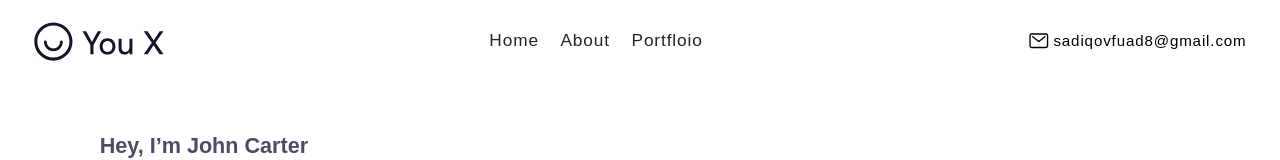
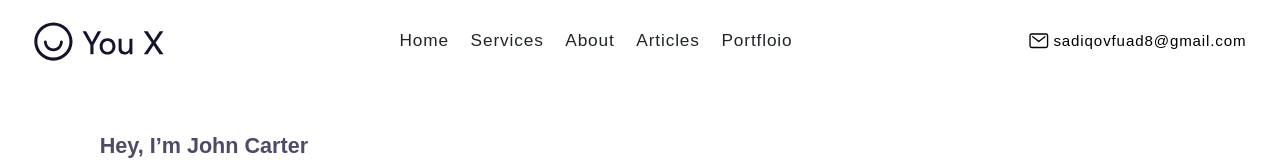
Before and after one commit to Fuad303/Portfolio-2, a React (Create React App) app: page / in a window 1280 px wide. Shown: the top 160 px of the page. Built offline with nearby package versions, Linux system fonts and the light colour scheme.

Commit message:
adding navbar list

```diff
--- a/src/App.css
+++ b/src/App.css
@@ -16,6 +16,7 @@
 .navbar-list ul{
     display: flex;
     column-gap: 2rem;
+    cursor: pointer;
 }
 .navbar-list ul li:hover{
     color: var(--bg-secondary);
@@ -278,6 +279,10 @@
 .swiper-title img{
     width: 25rem;
 }
+.swiper-wrapper:hover .swiper-item:not(:hover){
+    filter: opacity(0.5);
+    transition: 0.4s all;
+}
 .swiper-item img{
     width: 100%;
     height: 34rem;
@@ -339,7 +344,7 @@
     }
     .navbar-email,
     .mob-navbar-email{
-        top: 20.5rem !important;
+        top: 27.1rem !important;
         padding-bottom: 1rem;
         width: 100%;
     }
@@ -350,7 +355,7 @@
     }
     .mob-bg{
         width: 100%;
-        height: 27rem;
+        height: 32rem;
         background-color: var(--white);
         position: absolute;
         z-index: -1;
--- a/src/App.js
+++ b/src/App.js
@@ -7,18 +7,38 @@ import Services from './Components/Services'
 import About from './Components/About'
 import Articles from './Components/Articles'
 import Carousel from './Components/Carousel'
+import { useRef } from 'react'
 
 function App() {
+  const home = useRef(null)
+  const services = useRef(null)
+  const about = useRef(null)
+  const articles = useRef(null)
+  const portfolio = useRef(null)
+
+  const scrollToSection = (elementRef) =>{
+    window.scrollTo({
+      top: elementRef.current.offsetTop,
+      behavior: "smooth",
+    });
+  };
   return (
     <div className="App">
       <div className='container'>
-        <Navbar/>
-        <Hero/>
-        <Services title="My skills" />
-        <About/>
+        <div ref={home}>
+        <Navbar
+          scrollHome={() => scrollToSection(home)}
+          scrollServices={() => scrollToSection(services)}
+          scrollAbout={() => scrollToSection(about)}
+          scrollArticles={() => scrollToSection(articles)}
+          scrollPortfolio={() => scrollToSection(portfolio)}
+        /></div>
+        <Hero />
+        <div ref={services}><Services title="My skills" /></div>
+        <div ref={about}><About/></div>
         <SocialMedia title="Take a look at my resume"/>
-        <Articles/>
-        <Carousel/>
+        <div ref={articles}><Articles/></div>
+        <div ref={portfolio}><Carousel/></div>
       </div>
     </div>
   )
--- a/src/Components/Carousel.jsx
+++ b/src/Components/Carousel.jsx
@@ -17,7 +17,8 @@ export default function Carousel() {
       Take a look at my design portfolio
       <img src={heroImg} alt="" />
     </div>
-    <Swiper
+    <div className="swiper-wrapper">
+    <Swiper className='swiper-wrapper'
       // install Swiper modules
 
       modules={[Navigation, A11y]}
@@ -45,10 +46,13 @@ export default function Carousel() {
         </div>
         <div className="carousel-title">Meme generator</div>
         <div className="carousel-text">
+          <p>
           A meme generator website allows users to create
           and share their own memes by providing a library of
           popular meme templates, along with the ability
           to add custom text and images.
+          </p>
+
         </div>
         <a href='https://random-meme.netlify.app' className="carousel-link">Get to details <ion-icon name="arrow-forward-outline"></ion-icon></a>
       </SwiperSlide>
@@ -58,10 +62,12 @@ export default function Carousel() {
         </div>
         <div className="carousel-title">Waste Money</div>
         <div className="carousel-text">
+          <p>
           A simple waste money website would allow users to
           input their spending habits and budget, then
           provide suggestions on where they can cut back
           or optimize their spending in order to save money.
+          </p>
         </div>
         <a href='https://waste-money.netlify.app' className="carousel-link">Get to details <ion-icon name="arrow-forward-outline"></ion-icon></a>
       </SwiperSlide>
@@ -71,11 +77,13 @@ export default function Carousel() {
         </div>
         <div className="carousel-title">Encryption System</div>
         <div className="carousel-text">
+          <p>
           An encryption website that supports base-32,
           Caesar, and reverse encryption methods would
           allow users to securely encode their text
           messages or files using a variety of different
           techniques.
+          </p>
         </div>
         <a href='http://encryption.cf/' className="carousel-link">Get to details <ion-icon name="arrow-forward-outline"></ion-icon></a>
       </SwiperSlide>
@@ -85,13 +93,16 @@ export default function Carousel() {
         </div>
         <div className="carousel-title">Dentist Website</div>
         <div className="carousel-text">
+          <p>
           A dentist website is a website that provides
           information about a dental practice and
           the services they offer.
+          </p>
         </div>
         <a href='https://saaf.netlify.app' className="carousel-link">Get to details <ion-icon name="arrow-forward-outline"></ion-icon></a>
       </SwiperSlide>
     </Swiper>
+    </div>
     </>
   );
 };
--- a/src/Components/Navbar.jsx
+++ b/src/Components/Navbar.jsx
@@ -1,9 +1,7 @@
 import React from 'react'
 import navbarSvg from '../images/navbar.svg'
-import About from '../Components/About.jsx'
-import Portfloio from '../Components/Portfolio.jsx'
 
-function Navbar() {
+function Navbar(props) {
 
   document.addEventListener("scroll", (event)=>{
     const scroolPosition = event.target.scrollingElement.scrollTop;
@@ -31,9 +29,11 @@ function Navbar() {
       {!navBarIcon ? <div className='mob-bg'></div> : ""}
       <div className={navBarIcon ? "navbar-list" : "navbar-list mob-navbar-list"}>
         <ul>
-          <li><a href={Navbar}>Home</a></li>
-          <li><a href={About}>About</a></li>
-          <li><a href={Portfloio}>Portfloio</a></li>
+          <li onClick={props.scrollHome}>Home</li>
+          <li onClick={props.scrollServices}>Services</li>
+          <li onClick={props.scrollAbout}>About</li>
+          <li onClick={props.scrollArticles}>Articles</li>
+          <li onClick={props.scrollPortfolio}>Portfloio</li>
         </ul>
       </div>
       <div className={navBarIcon ? "navbar-email" : "navbar-email mob-navbar-list"}>
--- a/src/Components/Services.jsx
+++ b/src/Components/Services.jsx
@@ -7,7 +7,7 @@ import javascriptLogo from '../images/Javascript_Logo.svg'
 
 export default function Services(props) {
   return (
-    <div className='services'>
+    <div  className='services'>
         <div className="services-title"><h2>{props.title}</h2> <img className='titleImg' src={TitleImg} alt="" /></div>
         <div className="service-wrapper">
             <Item
```
